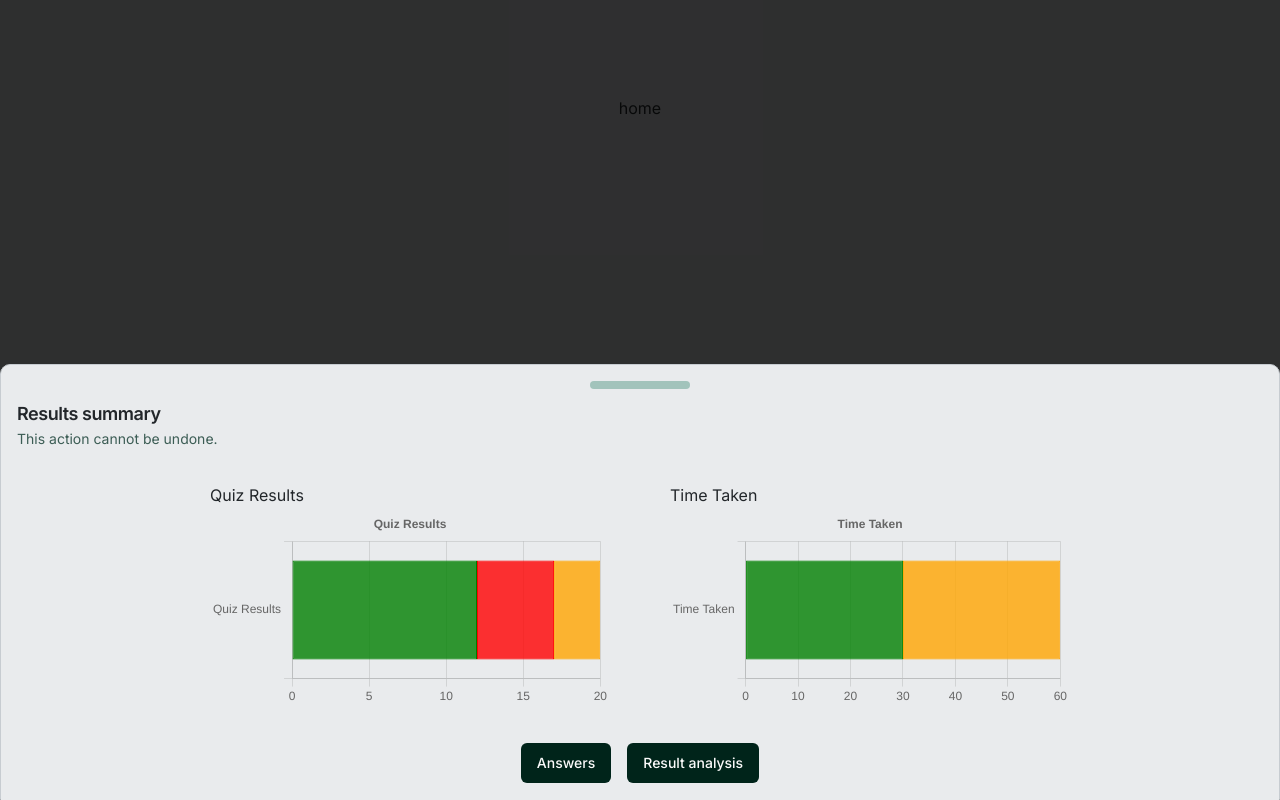
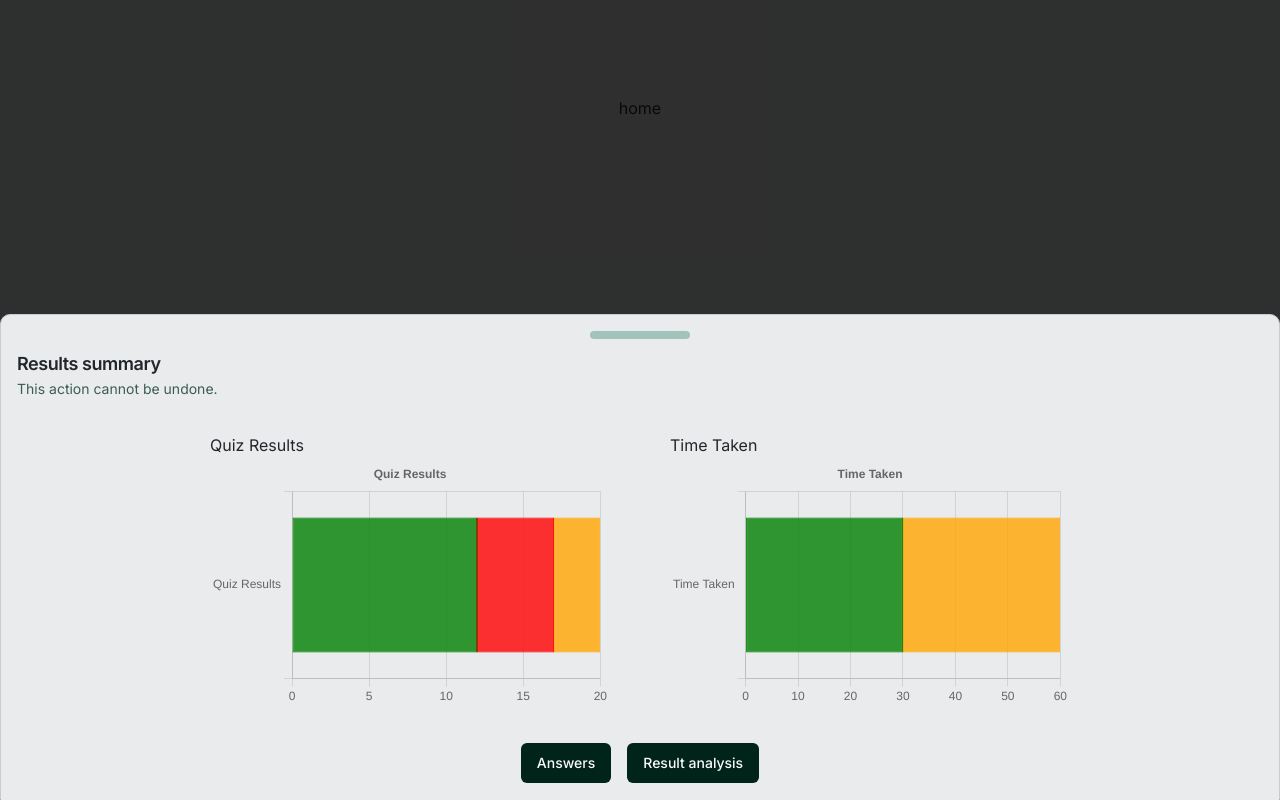
Before and after one commit to destx0/gquiz, a Next.js app: page / in a window 1280 px wide. Both pictures are taken after a click on the button "Submit". Built offline with nearby package versions, Linux system fonts and the light colour scheme.

Commit message:
aaded bar vchart

```diff
--- a/src/app/globals.css
+++ b/src/app/globals.css
@@ -74,6 +74,7 @@
     @apply bg-background text-foreground;
   }
 }
+
 /* src/styles/globals.css */
 .chart-container {
   display: flex;
@@ -89,7 +90,7 @@
 .chart-wrapper {
   flex: 1 1 100%; /* Each chart takes full width on small screens */
   max-width: 400px; /* Limits the maximum width of each chart */
-  height: 200px; /* Sets a fixed height for the charts */
+  height: 250px; /* Sets a fixed height for the charts */
   margin: 20px; /* Adds space around each chart */
 }
 
--- a/src/components/ResultsBarChart.jsx
+++ b/src/components/ResultsBarChart.jsx
@@ -130,7 +130,7 @@ const ResultsBarChart = ({
 					data={resultsData}
 				/>
 			</div>
-			<div className="chart-wrapper">
+			<div className="chart-wrapper ">
 				<h2>Time Taken</h2>
 				<Bar
 					options={{
```
